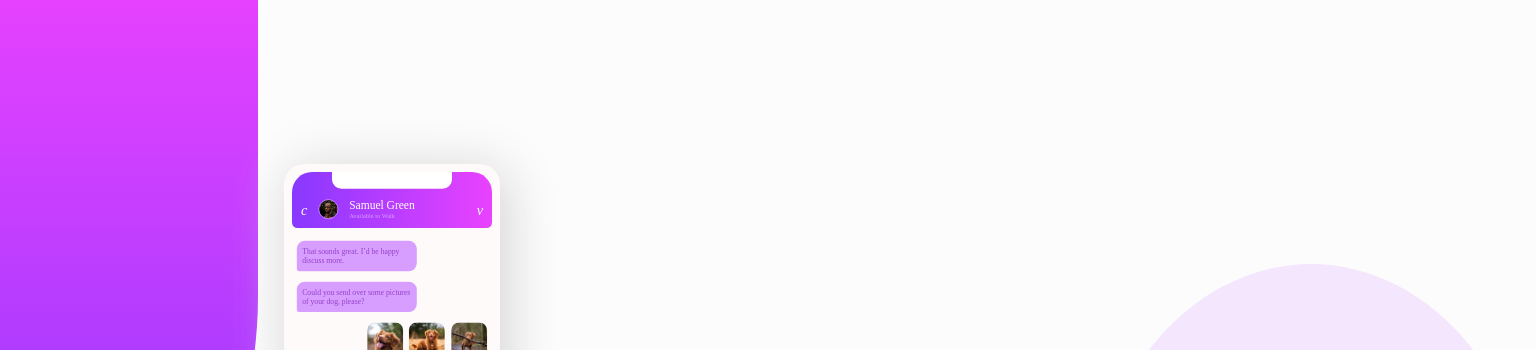
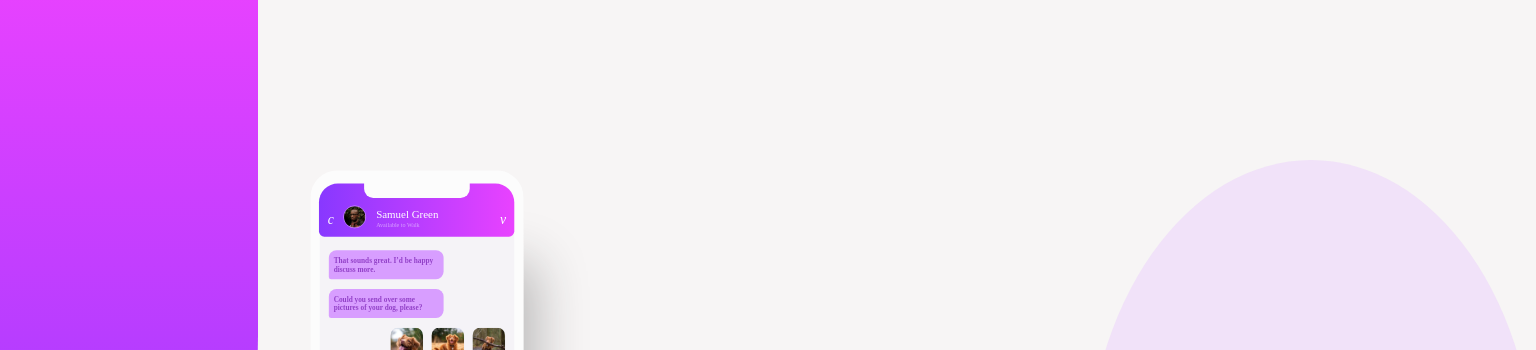
Before and after one commit to Iam-tomiwa/chat-app-ui, a plain HTML site: page dist/index.html in a window 1280 px wide. Shown: the top 350 px of the page, 1536 px wide, since content can reach past the window. Drawn offline with Linux system fonts and the light colour scheme.

Commit message:
improved ui

```diff
--- a/dist/index.html
+++ b/dist/index.html
@@ -18,6 +18,7 @@
   <body>
     <div class="container">
       <div class="phone">
+        <div class="before"></div>
         <div class="phone_camera"></div>
         <nav>
           <i class="fa fa-chevron-left">c</i>
@@ -89,7 +90,7 @@
       <p>Challenge By
       <a href="https://www.frontendmentor.io?ref=challenge" target="_blank"
         >Frontend Mentor</a
-      >. Coded by <a href="#">Tomiwa</a>.
+      >. Coded by <a href="http://www.twitter.com/I_am_Ajayii/">Tomiwa</a>.
       </p>
     </footer>
   </body>
--- a/sass/_nav.scss
+++ b/sass/_nav.scss
@@ -2,11 +2,14 @@ nav{
     @include gradient(right);
     @include flex(row, space-between, flex-end);
     padding: .7rem;
-    width: 100%;
+    width: calc(100% + 25px);
+    position: relative;
+    left: -12.6px;
+    top: -7px;
     height: 70px;
     font-size: 16px;
     border-radius: 25px 25px 7px 7px;
-    margin-bottom: .6rem;
+    margin-bottom: .3rem;
 
     .fa{
         font-size: 18px;
@@ -14,8 +17,8 @@ nav{
     }
 
     img{
-         height: 25px;
-         width: 25px;
+         height: 30px;
+         width: 30px;
          border: 1px solid $pale-voilet;
          border-radius: 50%;
      }
--- a/sass/_phone.scss
+++ b/sass/_phone.scss
@@ -1,34 +1,32 @@
 .phone {
-  background-color: $bg-color;
-    z-index: 1;
   position: relative;
-  width: 90%;
+  width: 85%;
+  max-width: 320px;
   height: auto;
-  transform: scale(.8);
-  border-radius: 23px;
+  transform: scale(.76);
+  border-radius: 35px;
   margin: 3rem 0;
-  padding-bottom: .05rem;
+  box-shadow: 67px 71px 67px -50px #b8b7b7;
+  border: 24px solid #fcfcfc;
 
   &::before {
     content: "";
-    background-color: #fffafa;
-    border-radius: 25px;
-    display: block;
-    height: calc(100% + 23px);
-    width: calc(100% + 20px);
+    background-color: $bg-color;
+    border-radius: 30px;
+    height: calc(100% + 15px);
+    width: calc(100% + 24px);
     position: absolute;
-    top: -10px;
-    left: -10px;
+    top: -6.3px;
+    left: -12px;
     z-index: -1;
-    box-shadow: 7px 8px 67px 0px #d1d1d1;
   }
 
   .phone_camera {
     width: 60%;
     height: calc(100% / 27);
-    background-color: white;
+    background-color: #fcfcfc;
     position: absolute;
-    top: 0;
+    top: -9px;
     left: 50%;
     z-index: 1;
     border-radius: 0 0 12px 12px;
@@ -37,17 +35,17 @@
 }
 
 .chat {
-  width: 60%;
+  width: 65%;
   padding: 0.5rem 0.4rem;
   font-size: 0.6rem;
-  margin: 0.4rem;
+  margin: 0.4rem 0;
+  font-weight: 600;
 }
 
 .left-wrapper {
   @include flex(column, space-around, flex-start);
 
   .left {
-    float: left;
     color: $chat-left-color;
     background-color: $pale-voilet;
     border-radius: 10px 10px 10px 3px;
@@ -55,10 +53,10 @@
 
   .price{
     width: 75%;
-    padding: .8rem 1.5rem .8rem .5rem;
+    padding: .8rem .5rem;
     @include gradient(left);
-    @include flex(row, space-between, center);
-    margin: .4rem;
+    @include flex(row, space-around, center);
+    margin: .4rem 0;
     border-radius: 10px 10px 10px 3px;
     color: white;
 
@@ -84,7 +82,6 @@
   @include flex(column, space-around, flex-end);
 
   .right {
-    float: right;
     color: $chat-right-color;
     background-color: white;
     border-radius: 10px 10px 3px 10px;
@@ -92,13 +89,13 @@
 
   .pictures {
     @include flex(row, space-between, center);
-    width: 60%;
+    width: 65%;
     background-color: transparent;
-    margin: 0.4rem;
+    margin: 0.4rem 0;
 
     img {
-      height: 45px;
-      width: 45px;
+      height: 43px;
+      width: 43px;
       border-radius: 10px;
     }
   }
@@ -106,7 +103,7 @@
 
 .chat-input{
   width: 93%;
-  margin: .6rem auto 1rem auto;
+  margin: .6rem auto;
   @include flex(row, space-between, center);
   border-radius: 20px;
   background-color: white;
--- a/sass/_responsive.scss
+++ b/sass/_responsive.scss
@@ -5,6 +5,7 @@
         height: 100vh;
 
         &::before{
+            position: fixed;
             content: '';
             top: -3%;
             left: -15%;
@@ -15,7 +16,7 @@
         }
 
         .attribution{
-            position: absolute;
+            position: fixed;
             margin: 0;
             bottom: 1rem;
             font-size: .7rem;
@@ -23,15 +24,16 @@
     }
     .container{
         @include flex(row, center, center);
-        max-width: 80vw;
+        width: 80vw;
+        height: 95vh;
 
         .main-text{
-            width: 50%;
+            width: 45%;
             text-align: left;
         }
     }
     .phone{
-        width: 250px;
+        width: 280px;
     }
 }
 
@@ -43,7 +45,7 @@
             content: '';
             top: -3%;
             left: -15%;
-            height: 80%;
+            height: 90%;
             width: 450px;
             border-radius: 0 0 50% 50%;
             z-index: -2;
@@ -51,10 +53,10 @@
 
         &::after{
             content: '';
-            position: absolute;
-            bottom: -3%;
+            position: fixed;
+            bottom: 0;
             right: -20%;
-            height: 70vh;
+            height: 80vh;
             width: 450px;
             background-color: hsla(276, 100%, 88%, 0.37);
             border-radius: 50% 50% 0 0;
--- a/sass/_variables.scss
+++ b/sass/_variables.scss
@@ -5,7 +5,7 @@ $chat-left-color: hsl(276, 55%, 52%);
 $chat-right-color: hsl(271, 15%, 43%);
 $h1-color: hsl(271, 36%, 24%);
 $p-color: hsl(270, 7%, 64%);
-$bg-color: hsl(0, 0%, 70%);
+$bg-color: hsl(270, 20%, 96%);
 $submit: hsl(271, 36%, 24%);
 $radio-btn: hsl(289, 100%, 72%);
 $font-weights: (
--- a/sass/main.scss
+++ b/sass/main.scss
@@ -6,9 +6,9 @@
 }
 
 body{
-    background-color: #fcfcfc;
-    overflow-x: hidden;
-    min-height: 100vh;
+    background-color: #f7f5f5;
+    overflow-X: hidden;
+    position: relative;
 
     &::before{
         content: '';
@@ -25,8 +25,9 @@ body{
 }
 .container{
     @include flex(column, center, center);
-    height: 100vh;
-    max-width: 100vw;
+    min-height: 100vh;
+    margin-bottom: 1rem;
+    max-width: 98vw;
     padding: 1rem;
     margin: 0 auto;
 
@@ -34,7 +35,7 @@ body{
 @import 'phone';
 @import 'nav';
 .main-text{
-    width: 98%;
+    width: 90%;
     text-align: center;
 
     h1{
@@ -50,10 +51,12 @@ body{
 }
 
 .attribution {
-    margin: 3rem .5rem;
+    margin: 3rem .5rem 0 .5rem;
     text-align: center;
     font-size: 11px;
     width: 100%;
+    position: relative;
+    bottom: .5rem;
 
 
     a { color: hsl(228, 45%, 44%); }
```
Also changed, not shown: dist/css/main.css, 1 other file.
